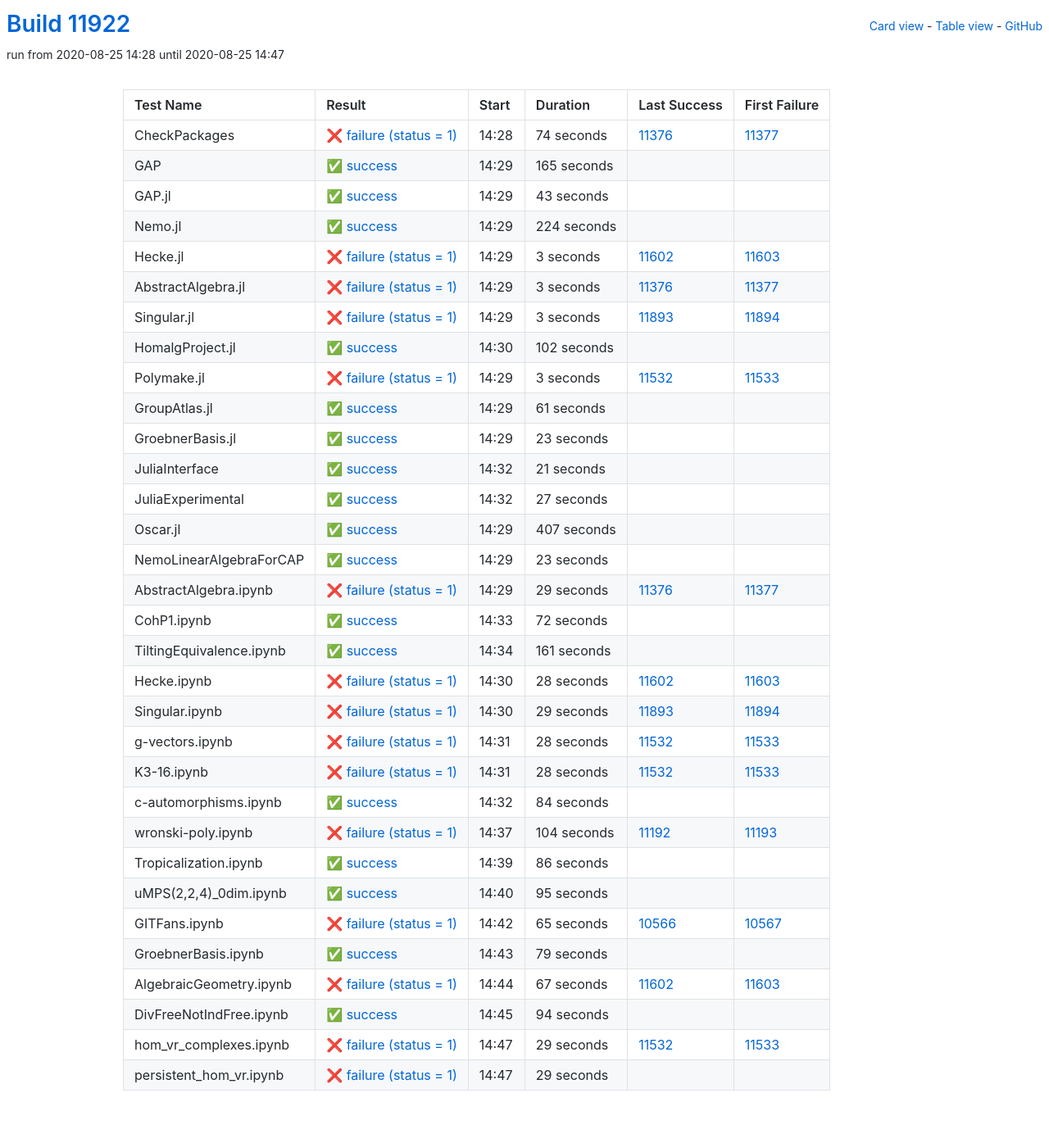
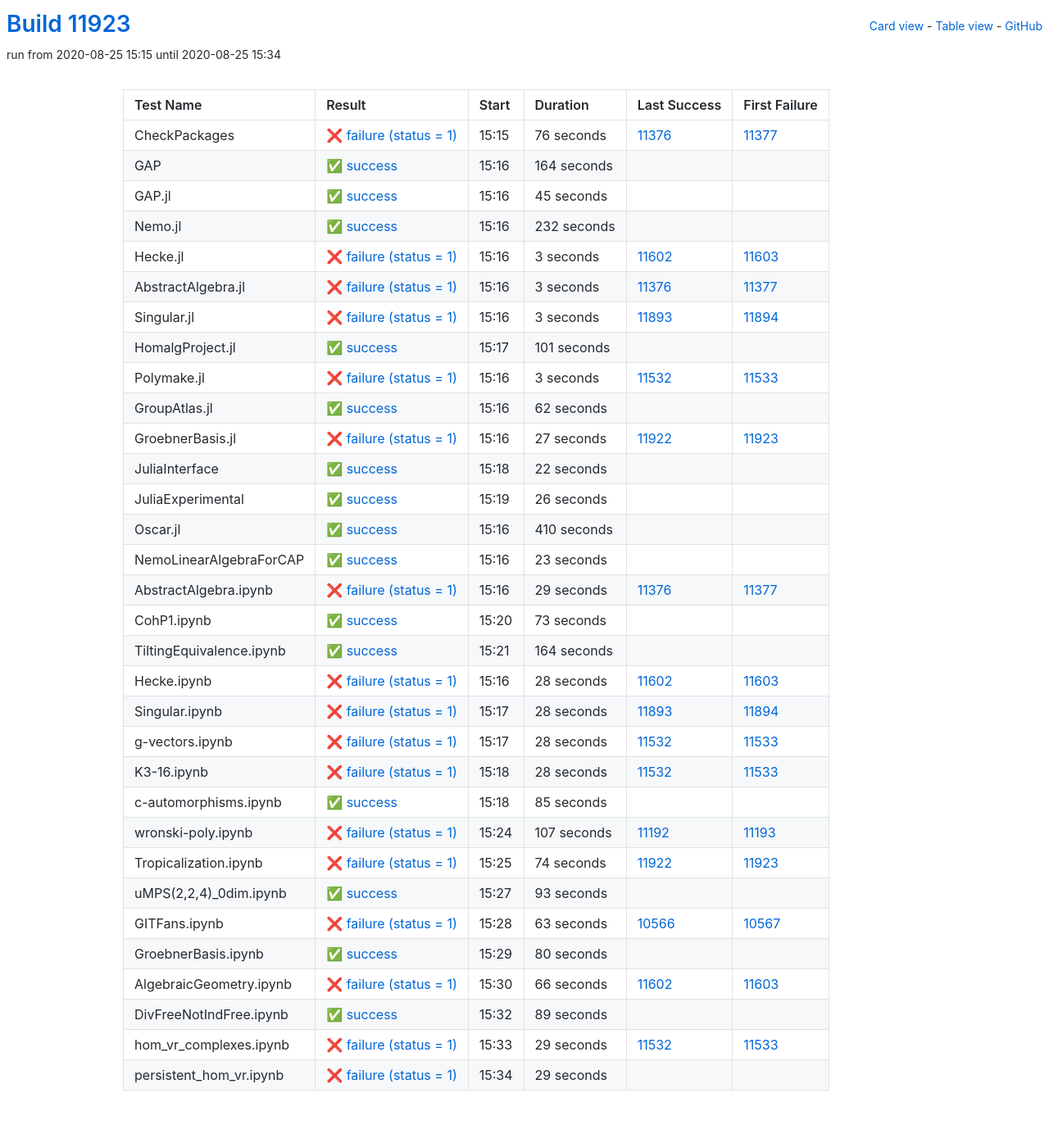
Before and after one commit to oscar-system/oscar-ci-status, a Jekyll site: the page built from table.html, in a window 1280 px wide. Shown: the whole page at 82% size. Built offline with Jekyll 4.4.1, drawn with Linux system fonts in a browser that asks for light colours.

Commit message:
Build #11923

```diff
--- a/_data/ci.yml
+++ b/_data/ci.yml
@@ -1,6 +1,6 @@
 ---
-build: 11922
-build_url: https://oscarci.mathematik.uni-kl.de/job/oscar/11922/
+build: 11923
+build_url: https://oscarci.mathematik.uni-kl.de/job/oscar/11923/
 job: oscar
 organization: oscar-system
 repo: oscar-ci-status
@@ -8,56 +8,56 @@
 tests:
 - name: CheckPackages
   id: checkpackages
-  log: https://oscarci.mathematik.uni-kl.de/job/oscar/11922/artifact/logs/build-11922/CheckPackages.log
-  start: 2020-08-25 14:28
+  log: https://oscarci.mathematik.uni-kl.de/job/oscar/11923/artifact/logs/build-11923/CheckPackages.log
+  start: 2020-08-25 15:15
   success: false
   exitcode: 1
   status: failure
-  duration: 74
+  duration: 76
   last_success: 11376
   last_success_url: https://oscarci.mathematik.uni-kl.de/job/oscar/11376/
   first_failure: 11377
   first_failure_url: https://oscarci.mathematik.uni-kl.de/job/oscar/11377/
 - name: GAP
   id: gap
-  log: https://oscarci.mathematik.uni-kl.de/job/oscar/11922/artifact/logs/build-11922/GAP.log
-  start: 2020-08-25 14:29
+  log: https://oscarci.mathematik.uni-kl.de/job/oscar/11923/artifact/logs/build-11923/GAP.log
+  start: 2020-08-25 15:16
   success: true
   exitcode: 0
   status: success
-  duration: 165
+  duration: 164
   last_success: false
   last_success_url:
   first_failure: false
   first_failure_url:
 - name: GAP.jl
   id: gap-jl
-  log: https://oscarci.mathematik.uni-kl.de/job/oscar/11922/artifact/logs/build-11922/GAP.jl.log
-  start: 2020-08-25 14:29
+  log: https://oscarci.mathematik.uni-kl.de/job/oscar/11923/artifact/logs/build-11923/GAP.jl.log
+  start: 2020-08-25 15:16
   success: true
   exitcode: 0
   status: success
-  duration: 43
+  duration: 45
   last_success: false
   last_success_url:
   first_failure: false
   first_failure_url:
 - name: Nemo.jl
   id: nemo-jl
-  log: https://oscarci.mathematik.uni-kl.de/job/oscar/11922/artifact/logs/build-11922/Nemo.jl.log
-  start: 2020-08-25 14:29
+  log: https://oscarci.mathematik.uni-kl.de/job/oscar/11923/artifact/logs/build-11923/Nemo.jl.log
+  start: 2020-08-25 15:16
   success: true
   exitcode: 0
   status: success
-  duration: 224
+  duration: 232
   last_success: false
   last_success_url:
   first_failure: false
   first_failure_url:
 - name: Hecke.jl
   id: hecke-jl
-  log: https://oscarci.mathematik.uni-kl.de/job/oscar/11922/artifact/logs/build-11922/Hecke.jl.log
-  start: 2020-08-25 14:29
+  log: https://oscarci.mathematik.uni-kl.de/job/oscar/11923/artifact/logs/build-11923/Hecke.jl.log
+  start: 2020-08-25 15:16
   success: false
   exitcode: 1
   status: failure
@@ -68,8 +68,8 @@
   first_failure_url: https://oscarci.mathematik.uni-kl.de/job/oscar/11603/
 - name: AbstractAlgebra.jl
   id: abstractalgebra-jl
-  log: https://oscarci.mathematik.uni-kl.de/job/oscar/11922/artifact/logs/build-11922/AbstractAlgebra.jl.log
-  start: 2020-08-25 14:29
+  log: https://oscarci.mathematik.uni-kl.de/job/oscar/11923/artifact/logs/build-11923/AbstractAlgebra.jl.log
+  start: 2020-08-25 15:16
   success: false
   exitcode: 1
   status: failure
@@ -80,8 +80,8 @@
   first_failure_url: https://oscarci.mathematik.uni-kl.de/job/oscar/11377/
 - name: Singular.jl
   id: singular-jl
-  log: https://oscarci.mathematik.uni-kl.de/job/oscar/11922/artifact/logs/build-11922/Singular.jl.log
-  start: 2020-08-25 14:29
+  log: https://oscarci.mathematik.uni-kl.de/job/oscar/11923/artifact/logs/build-11923/Singular.jl.log
+  start: 2020-08-25 15:16
   success: false
   exitcode: 1
   status: failure
@@ -92,20 +92,20 @@
   first_failure_url: https://oscarci.mathematik.uni-kl.de/job/oscar/11894/
 - name: HomalgProject.jl
   id: homalgproject-jl
-  log: https://oscarci.mathematik.uni-kl.de/job/oscar/11922/artifact/logs/build-11922/HomalgProject.jl.log
-  start: 2020-08-25 14:30
+  log: https://oscarci.mathematik.uni-kl.de/job/oscar/11923/artifact/logs/build-11923/HomalgProject.jl.log
+  start: 2020-08-25 15:17
   success: true
   exitcode: 0
   status: success
-  duration: 102
+  duration: 101
   last_success: false
   last_success_url:
   first_failure: false
   first_failure_url:
 - name: Polymake.jl
   id: polymake-jl
-  log: https://oscarci.mathematik.uni-kl.de/job/oscar/11922/artifact/logs/build-11922/Polymake.jl.log
-  start: 2020-08-25 14:29
+  log: https://oscarci.mathematik.uni-kl.de/job/oscar/11923/artifact/logs/build-11923/Polymake.jl.log
+  start: 2020-08-25 15:16
   success: false
   exitcode: 1
   status: failure
@@ -116,68 +116,68 @@
   first_failure_url: https://oscarci.mathematik.uni-kl.de/job/oscar/11533/
 - name: GroupAtlas.jl
   id: groupatlas-jl
-  log: https://oscarci.mathematik.uni-kl.de/job/oscar/11922/artifact/logs/build-11922/GroupAtlas.jl.log
-  start: 2020-08-25 14:29
+  log: https://oscarci.mathematik.uni-kl.de/job/oscar/11923/artifact/logs/build-11923/GroupAtlas.jl.log
+  start: 2020-08-25 15:16
   success: true
   exitcode: 0
   status: success
-  duration: 61
+  duration: 62
   last_success: false
   last_success_url:
   first_failure: false
   first_failure_url:
 - name: GroebnerBasis.jl
   id: groebnerbasis-jl
-  log: https://oscarci.mathematik.uni-kl.de/job/oscar/11922/artifact/logs/build-11922/GroebnerBasis.jl.log
-  start: 2020-08-25 14:29
+  log: https://oscarci.mathematik.uni-kl.de/job/oscar/11923/artifact/logs/build-11923/GroebnerBasis.jl.log
+  start: 2020-08-25 15:16
+  success: false
+  exitcode: 1
+  status: failure
+  duration: 27
+  last_success: 11922
+  last_success_url: https://oscarci.mathematik.uni-kl.de/job/oscar/11922/
+  first_failure: 11923
+  first_failure_url: https://oscarci.mathematik.uni-kl.de/job/oscar/11923/
+- name: JuliaInterface
+  id: juliainterface
+  log: https://oscarci.mathematik.uni-kl.de/job/oscar/11923/artifact/logs/build-11923/JuliaInterface.log
+  start: 2020-08-25 15:18
   success: true
   exitcode: 0
   status: success
-  duration: 23
-  last_success: false
-  last_success_url:
-  first_failure: false
-  first_failure_url:
-- name: JuliaInterface
-  id: juliainterface
-  log: https://oscarci.mathematik.uni-kl.de/job/oscar/11922/artifact/logs/build-11922/JuliaInterface.log
-  start: 2020-08-25 14:32
-  success: true
-  exitcode: 0
-  status: success
-  duration: 21
+  duration: 22
   last_success: false
   last_success_url:
   first_failure: false
   first_failure_url:
 - name: JuliaExperimental
   id: juliaexperimental
-  log: https://oscarci.mathematik.uni-kl.de/job/oscar/11922/artifact/logs/build-11922/JuliaExperimental.log
-  start: 2020-08-25 14:32
+  log: https://oscarci.mathematik.uni-kl.de/job/oscar/11923/artifact/logs/build-11923/JuliaExperimental.log
+  start: 2020-08-25 15:19
   success: true
   exitcode: 0
   status: success
-  duration: 27
+  duration: 26
   last_success: false
   last_success_url:
   first_failure: false
   first_failure_url:
 - name: Oscar.jl
   id: oscar-jl
-  log: https://oscarci.mathematik.uni-kl.de/job/oscar/11922/artifact/logs/build-11922/Oscar.jl.log
-  start: 2020-08-25 14:29
+  log: https://oscarci.mathematik.uni-kl.de/job/oscar/11923/artifact/logs/build-11923/Oscar.jl.log
+  start: 2020-08-25 15:16
   success: true
   exitcode: 0
   status: success
-  duration: 407
+  duration: 410
   last_success: false
   last_success_url:
   first_failure: false
   first_failure_url:
 - name: NemoLinearAlgebraForCAP
   id: nemolinearalgebraforcap
-  log: https://oscarci.mathematik.uni-kl.de/job/oscar/11922/artifact/logs/build-11922/NemoLinearAlgebraForCAP.log
-  start: 2020-08-25 14:29
+  log: https://oscarci.mathematik.uni-kl.de/job/oscar/11923/artifact/logs/build-11923/NemoLinearAlgebraForCAP.log
+  start: 2020-08-25 15:16
   success: true
   exitcode: 0
   status: success
@@ -188,8 +188,8 @@
   first_failure_url:
 - name: AbstractAlgebra.ipynb
   id: abstractalgebra-ipynb
-  log: https://oscarci.mathematik.uni-kl.de/job/oscar/11922/artifact/logs/build-11922/AbstractAlgebra.ipynb.log
-  start: 2020-08-25 14:29
+  log: https://oscarci.mathematik.uni-kl.de/job/oscar/11923/artifact/logs/build-11923/AbstractAlgebra.ipynb.log
+  start: 2020-08-25 15:16
   success: false
   exitcode: 1
   status: failure
@@ -200,32 +200,32 @@
   first_failure_url: https://oscarci.mathematik.uni-kl.de/job/oscar/11377/
 - name: CohP1.ipynb
   id: cohp1-ipynb
-  log: https://oscarci.mathematik.uni-kl.de/job/oscar/11922/artifact/logs/build-11922/CohP1.ipynb.log
-  start: 2020-08-25 14:33
+  log: https://oscarci.mathematik.uni-kl.de/job/oscar/11923/artifact/logs/build-11923/CohP1.ipynb.log
+  start: 2020-08-25 15:20
   success: true
   exitcode: 0
   status: success
-  duration: 72
+  duration: 73
   last_success: false
   last_success_url:
   first_failure: false
   first_failure_url:
 - name: TiltingEquivalence.ipynb
   id: tiltingequivalence-ipynb
-  log: https://oscarci.mathematik.uni-kl.de/job/oscar/11922/artifact/logs/build-11922/TiltingEquivalence.ipynb.log
-  start: 2020-08-25 14:34
+  log: https://oscarci.mathematik.uni-kl.de/job/oscar/11923/artifact/logs/build-11923/TiltingEquivalence.ipynb.log
+  start: 2020-08-25 15:21
   success: true
   exitcode: 0
   status: success
-  duration: 161
+  duration: 164
   last_success: false
   last_success_url:
   first_failure: false
   first_failure_url:
 - name: Hecke.ipynb
   id: hecke-ipynb
-  log: https://oscarci.mathematik.uni-kl.de/job/oscar/11922/artifact/logs/build-11922/Hecke.ipynb.log
-  start: 2020-08-25 14:30
+  log: https://oscarci.mathematik.uni-kl.de/job/oscar/11923/artifact/logs/build-11923/Hecke.ipynb.log
+  start: 2020-08-25 15:16
   success: false
   exitcode: 1
   status: failure
@@ -236,20 +236,20 @@
   first_failure_url: https://oscarci.mathematik.uni-kl.de/job/oscar/11603/
 - name: Singular.ipynb
   id: singular-ipynb
-  log: https://oscarci.mathematik.uni-kl.de/job/oscar/11922/artifact/logs/build-11922/Singular.ipynb.log
-  start: 2020-08-25 14:30
+  log: https://oscarci.mathematik.uni-kl.de/job/oscar/11923/artifact/logs/build-11923/Singular.ipynb.log
+  start: 2020-08-25 15:17
   success: false
   exitcode: 1
   status: failure
-  duration: 29
+  duration: 28
   last_success: 11893
   last_success_url: https://oscarci.mathematik.uni-kl.de/job/oscar/11893/
   first_failure: 11894
   first_failure_url: https://oscarci.mathematik.uni-kl.de/job/oscar/11894/
 - name: g-vectors.ipynb
   id: g-vectors-ipynb
-  log: https://oscarci.mathematik.uni-kl.de/job/oscar/11922/artifact/logs/build-11922/g-vectors.ipynb.log
-  start: 2020-08-25 14:31
+  log: https://oscarci.mathematik.uni-kl.de/job/oscar/11923/artifact/logs/build-11923/g-vectors.ipynb.log
+  start: 2020-08-25 15:17
   success: false
   exitcode: 1
   status: failure
@@ -260,8 +260,8 @@
   first_failure_url: https://oscarci.mathematik.uni-kl.de/job/oscar/11533/
 - name: K3-16.ipynb
   id: k3-16-ipynb
-  log: https://oscarci.mathematik.uni-kl.de/job/oscar/11922/artifact/logs/build-11922/K3-16.ipynb.log
-  start: 2020-08-25 14:31
+  log: https://oscarci.mathematik.uni-kl.de/job/oscar/11923/artifact/logs/build-11923/K3-16.ipynb.log
+  start: 2020-08-25 15:18
   success: false
   exitcode: 1
   status: failure
@@ -272,104 +272,104 @@
   first_failure_url: https://oscarci.mathematik.uni-kl.de/job/oscar/11533/
 - name: c-automorphisms.ipynb
   id: c-automorphisms-ipynb
-  log: https://oscarci.mathematik.uni-kl.de/job/oscar/11922/artifact/logs/build-11922/c-automorphisms.ipynb.log
-  start: 2020-08-25 14:32
+  log: https://oscarci.mathematik.uni-kl.de/job/oscar/11923/artifact/logs/build-11923/c-automorphisms.ipynb.log
+  start: 2020-08-25 15:18
   success: true
   exitcode: 0
   status: success
-  duration: 84
+  duration: 85
   last_success: false
   last_success_url:
   first_failure: false
   first_failure_url:
 - name: wronski-poly.ipynb
   id: wronski-poly-ipynb
-  log: https://oscarci.mathematik.uni-kl.de/job/oscar/11922/artifact/logs/build-11922/wronski-poly.ipynb.log
-  start: 2020-08-25 14:37
+  log: https://oscarci.mathematik.uni-kl.de/job/oscar/11923/artifact/logs/build-11923/wronski-poly.ipynb.log
+  start: 2020-08-25 15:24
   success: false
   exitcode: 1
   status: failure
-  duration: 104
+  duration: 107
   last_success: 11192
   last_success_url: https://oscarci.mathematik.uni-kl.de/job/oscar/11192/
   first_failure: 11193
   first_failure_url: https://oscarci.mathematik.uni-kl.de/job/oscar/11193/
 - name: Tropicalization.ipynb
   id: tropicalization-ipynb
-  log: https://oscarci.mathematik.uni-kl.de/job/oscar/11922/artifact/logs/build-11922/Tropicalization.ipynb.log
-  start: 2020-08-25 14:39
+  log: https://oscarci.mathematik.uni-kl.de/job/oscar/11923/artifact/logs/build-11923/Tropicalization.ipynb.log
+  start: 2020-08-25 15:25
+  success: false
+  exitcode: 1
+  status: failure
+  duration: 74
+  last_success: 11922
+  last_success_url: https://oscarci.mathematik.uni-kl.de/job/oscar/11922/
+  first_failure: 11923
+  first_failure_url: https://oscarci.mathematik.uni-kl.de/job/oscar/11923/
+- name: uMPS(2,2,4)_0dim.ipynb
+  id: umps-2-2-4-0dim-ipynb
+  log: https://oscarci.mathematik.uni-kl.de/job/oscar/11923/artifact/logs/build-11923/uMPS-2-2-4-_0dim.ipynb.log
+  start: 2020-08-25 15:27
   success: true
   exitcode: 0
   status: success
-  duration: 86
-  last_success: false
-  last_success_url:
-  first_failure: false
-  first_failure_url:
-- name: uMPS(2,2,4)_0dim.ipynb
-  id: umps-2-2-4-0dim-ipynb
-  log: https://oscarci.mathematik.uni-kl.de/job/oscar/11922/artifact/logs/build-11922/uMPS-2-2-4-_0dim.ipynb.log
-  start: 2020-08-25 14:40
-  success: true
-  exitcode: 0
-  status: success
-  duration: 95
+  duration: 93
   last_success: false
   last_success_url:
   first_failure: false
   first_failure_url:
 - name: GITFans.ipynb
   id: gitfans-ipynb
-  log: https://oscarci.mathematik.uni-kl.de/job/oscar/11922/artifact/logs/build-11922/GITFans.ipynb.log
-  start: 2020-08-25 14:42
+  log: https://oscarci.mathematik.uni-kl.de/job/oscar/11923/artifact/logs/build-11923/GITFans.ipynb.log
+  start: 2020-08-25 15:28
   success: false
   exitcode: 1
   status: failure
-  duration: 65
+  duration: 63
   last_success: 10566
   last_success_url: https://oscarci.mathematik.uni-kl.de/job/oscar/10566/
   first_failure: 10567
   first_failure_url: https://oscarci.mathematik.uni-kl.de/job/oscar/10567/
 - name: GroebnerBasis.ipynb
   id: groebnerbasis-ipynb
-  log: https://oscarci.mathematik.uni-kl.de/job/oscar/11922/artifact/logs/build-11922/GroebnerBasis.ipynb.log
-  start: 2020-08-25 14:43
+  log: https://oscarci.mathematik.uni-kl.de/job/oscar/11923/artifact/logs/build-11923/GroebnerBasis.ipynb.log
+  start: 2020-08-25 15:29
   success: true
   exitcode: 0
   status: success
-  duration: 79
+  duration: 80
   last_success: false
   last_success_url:
   first_failure: false
   first_failure_url:
 - name: AlgebraicGeometry.ipynb
   id: algebraicgeometry-ipynb
-  log: https://oscarci.mathematik.uni-kl.de/job/oscar/11922/artifact/logs/build-11922/AlgebraicGeometry.ipynb.log
-  start: 2020-08-25 14:44
+  log: https://oscarci.mathematik.uni-kl.de/job/oscar/11923/artifact/logs/build-11923/AlgebraicGeometry.ipynb.log
+  start: 2020-08-25 15:30
   success: false
   exitcode: 1
   status: failure
-  duration: 67
+  duration: 66
   last_success: 11602
   last_success_url: https://oscarci.mathematik.uni-kl.de/job/oscar/11602/
   first_failure: 11603
   first_failure_url: https://oscarci.mathematik.uni-kl.de/job/oscar/11603/
 - name: DivFreeNotIndFree.ipynb
   id: divfreenotindfree-ipynb
-  log: https://oscarci.mathematik.uni-kl.de/job/oscar/11922/artifact/logs/build-11922/DivFreeNotIndFree.ipynb.log
-  start: 2020-08-25 14:45
+  log: https://oscarci.mathematik.uni-kl.de/job/oscar/11923/artifact/logs/build-11923/DivFreeNotIndFree.ipynb.log
+  start: 2020-08-25 15:32
   success: true
   exitcode: 0
   status: success
-  duration: 94
+  duration: 89
   last_success: false
   last_success_url:
   first_failure: false
   first_failure_url:
 - name: hom_vr_complexes.ipynb
   id: hom-vr-complexes-ipynb
-  log: https://oscarci.mathematik.uni-kl.de/job/oscar/11922/artifact/logs/build-11922/hom_vr_complexes.ipynb.log
-  start: 2020-08-25 14:47
+  log: https://oscarci.mathematik.uni-kl.de/job/oscar/11923/artifact/logs/build-11923/hom_vr_complexes.ipynb.log
+  start: 2020-08-25 15:33
   success: false
   exitcode: 1
   status: failure
@@ -380,8 +380,8 @@
   first_failure_url: https://oscarci.mathematik.uni-kl.de/job/oscar/11533/
 - name: persistent_hom_vr.ipynb
   id: persistent-hom-vr-ipynb
-  log: https://oscarci.mathematik.uni-kl.de/job/oscar/11922/artifact/logs/build-11922/persistent_hom_vr.ipynb.log
-  start: 2020-08-25 14:47
+  log: https://oscarci.mathematik.uni-kl.de/job/oscar/11923/artifact/logs/build-11923/persistent_hom_vr.ipynb.log
+  start: 2020-08-25 15:34
   success: false
   exitcode: 1
   status: failure
```
Also changed, not shown: README.md.
